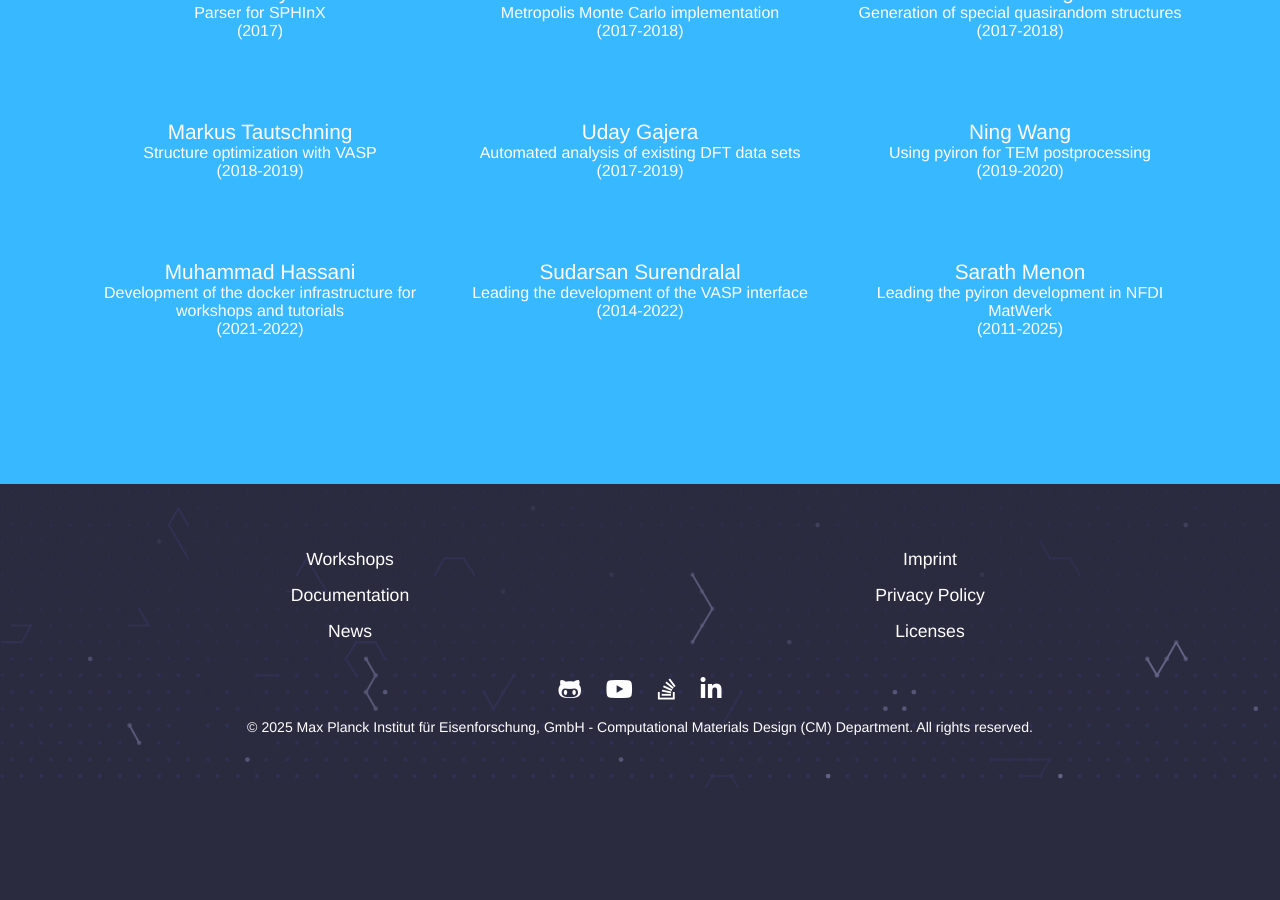
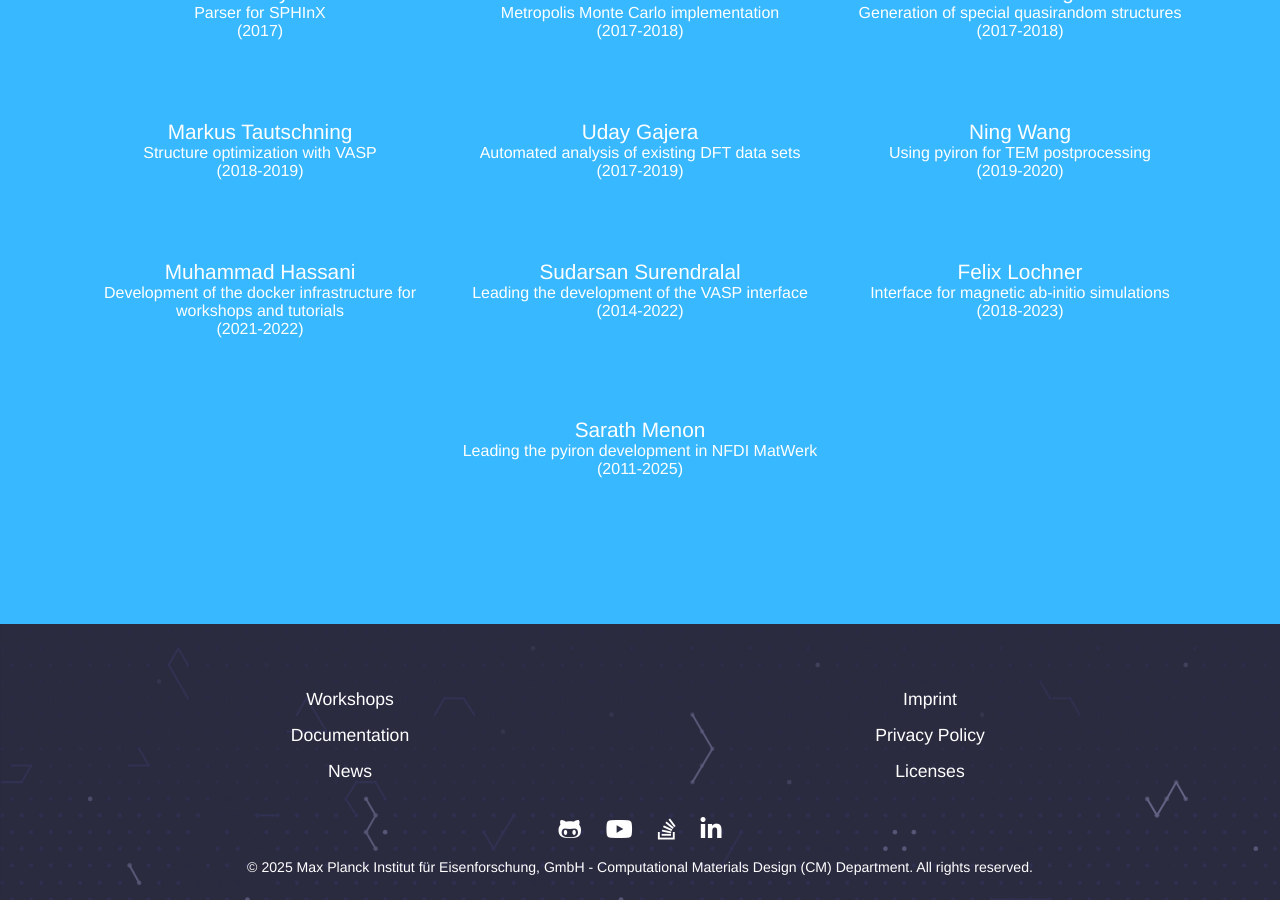
Before and after one commit to pyiron/pyiron.github.io, a Jekyll site: the page built from team/index.html, in a window 1280 px wide and 900 px high, scrolled down 2561 px. Built offline with Jekyll 4.4.1, drawn with Linux system fonts in a browser that asks for light colours; nearby versions of some CDN libraries; before the commit the page ends 3349 px from its top, so only the background shows below that.

Commit message:
Add felix lochner as alumni

```diff
--- a/_data/alumni.yml
+++ b/_data/alumni.yml
@@ -44,6 +44,10 @@
   contribution: Leading the development of the VASP interface
   dates: 2014-2022
 -
+  name: Felix Lochner
+  contribution: Interface for magnetic ab-initio simulations
+  dates: 2018-2023
+-
   name: Sarath Menon
   contribution: Leading the pyiron development in NFDI MatWerk
   dates: 2011-2025
```
